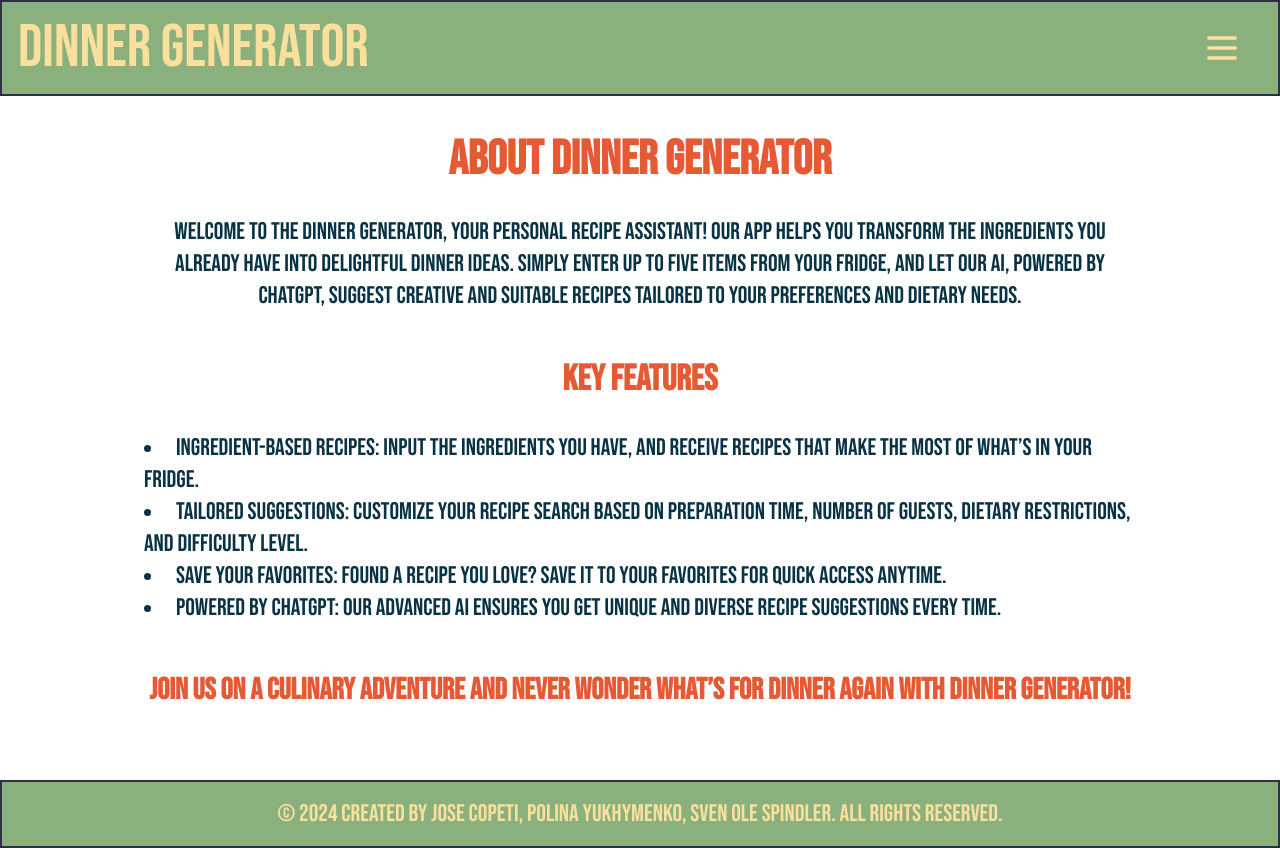
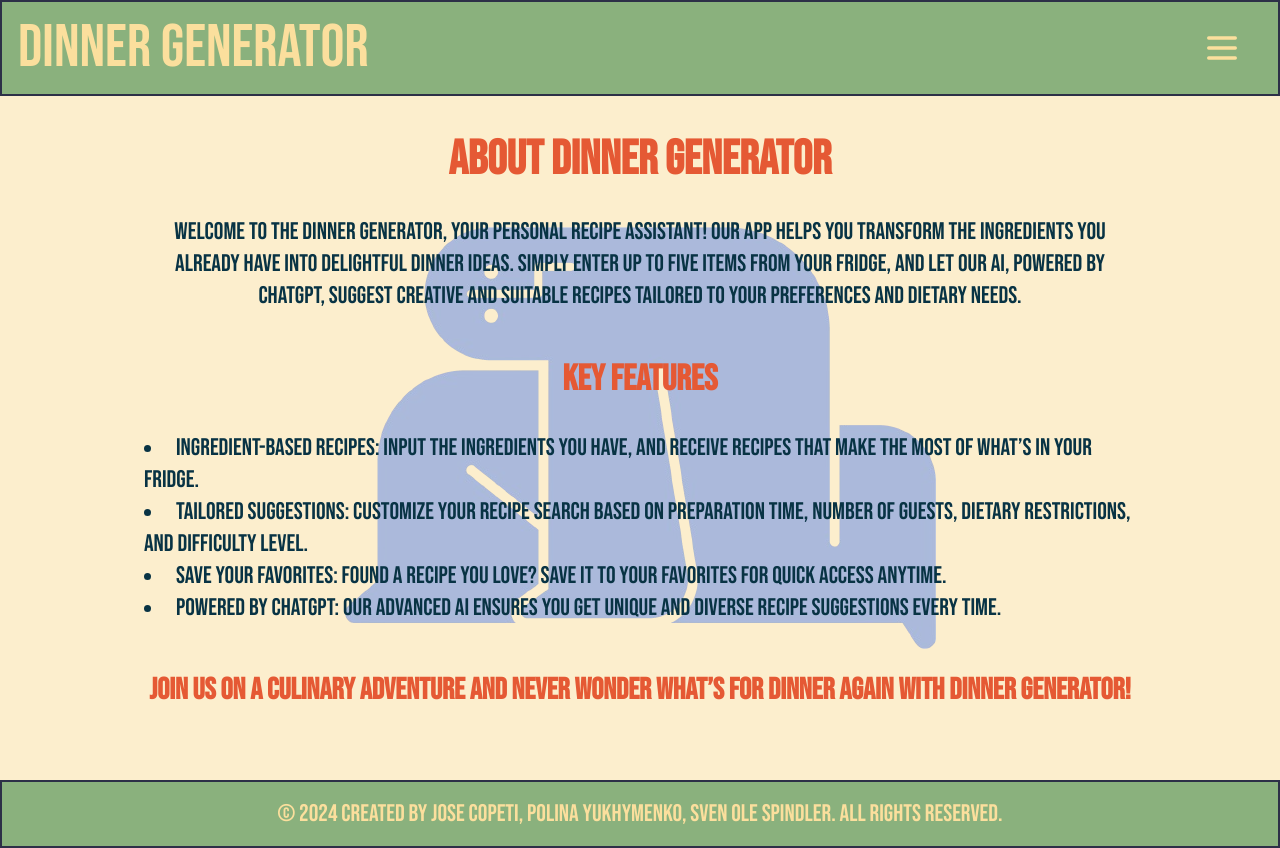
Before and after one commit to jrcopeti/react-recipe-ai-app, a React (Vite) app: page /about in a window 1280 px wide. Built offline with nearby package versions, Linux system fonts and the light colour scheme; no server answers.

Commit message:
fixed layout

```diff
--- a/src/components/layout/AppLayout.jsx
+++ b/src/components/layout/AppLayout.jsx
@@ -45,12 +45,12 @@ function AppLayout() {
           toggleSidebar={toggleSidebar}
         />
         <main className="relative flex-grow text-center text-2xl text-cyan-950">
-          {/* <div
+          <div
             className="absolute inset-0 -z-10 bg-pallette-200 bg-center bg-no-repeat opacity-50"
             style={{
               backgroundImage: `url(${backgroundImage})`,
             }}
-          ></div> */}
+          ></div>
           <div className="relative z-10 p-6">
             <Outlet />
           </div>
--- a/tailwind.config.js
+++ b/tailwind.config.js
@@ -20,4 +20,7 @@ export default {
     },
   },
   plugins: [daisyui],
+  daisyui: {
+    themes: [],
+  },
 };
```
